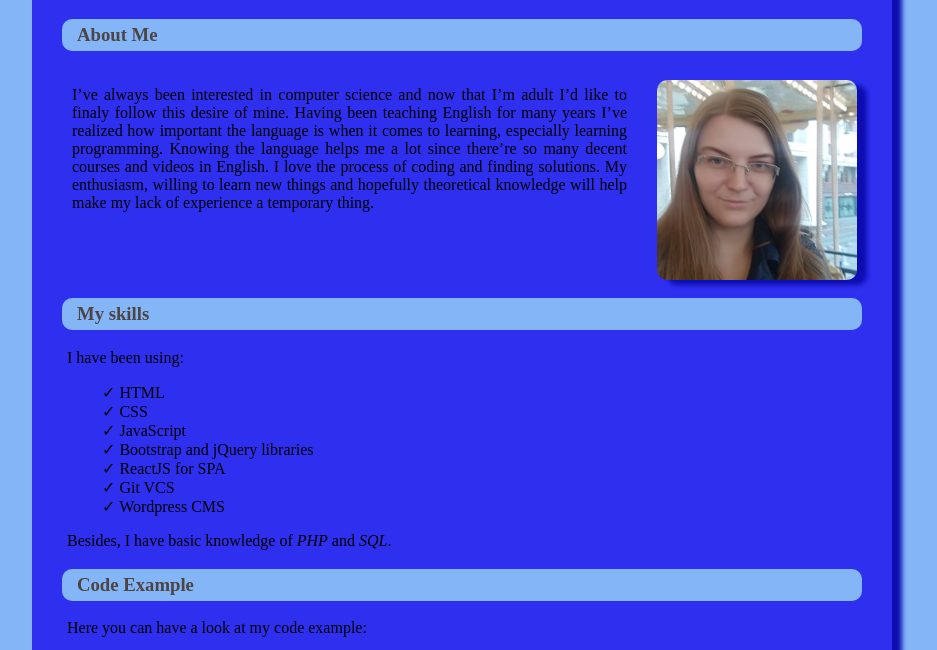
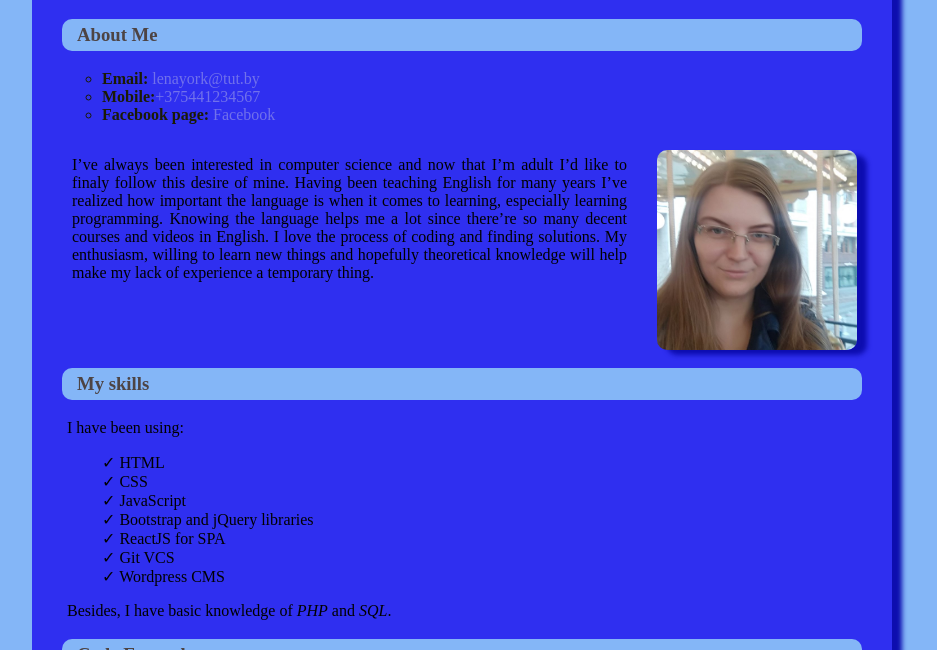
Before and after one commit to LenaYork/rsschool-cv22, a plain HTML site: page index.html in a window 1280 px wide. Shown: the part 91-741 px from the top of the page, without its empty margins (178-1115 px from the left). Drawn offline with Linux system fonts and the light colour scheme.

Commit message:
feat: add contacts list and tips

```diff
--- a/css/style.css
+++ b/css/style.css
@@ -69,6 +69,19 @@ a:visited {
     box-shadow: 10px 5px 5px #0d0daf;
 }
 
+.contacts li {
+    color: #1b1b04;
+}
+
+.contacts a {
+    color:   #7171eb;
+}
+
+.contact-item a:hover {
+    font-weight: bold;
+    color: #8686ee;
+}
+
 .bio {
     display: flex;
     justify-content: center;
@@ -81,6 +94,10 @@ a:visited {
 
 ul {
     list-style: none;
+}
+
+.contacts ul {
+    list-style: circle;
 }
 
 .skills ul li:before {
--- a/index.html
+++ b/index.html
@@ -15,6 +15,13 @@
 
         <section class="basic-info" id="basic-info">
             <h3>About Me</h3>
+            <div class="contacts">
+               <ul>
+                    <li><strong>Email:</strong> <a href="mailto:lenayork@tut.by">lenayork@tut.by</a></li>
+                    <li><strong>Mobile:</strong><a href="tel:+375291234567" title="I have no clue who you are so dont even hope to see my REAL phone number :P">+375441234567</a> </li>
+                    <li><strong>Facebook page: </strong><a href="https://facebook.com"  title="I have no clue who you are so dont even hope to see my REAL fb page link :P">Facebook</a></li>
+               </ul>
+            </div>
             <div class="bio">
                 <p>I’ve always been interested in computer science
                     and now that I’m adult I’d like to finaly follow this desire of mine.
```
